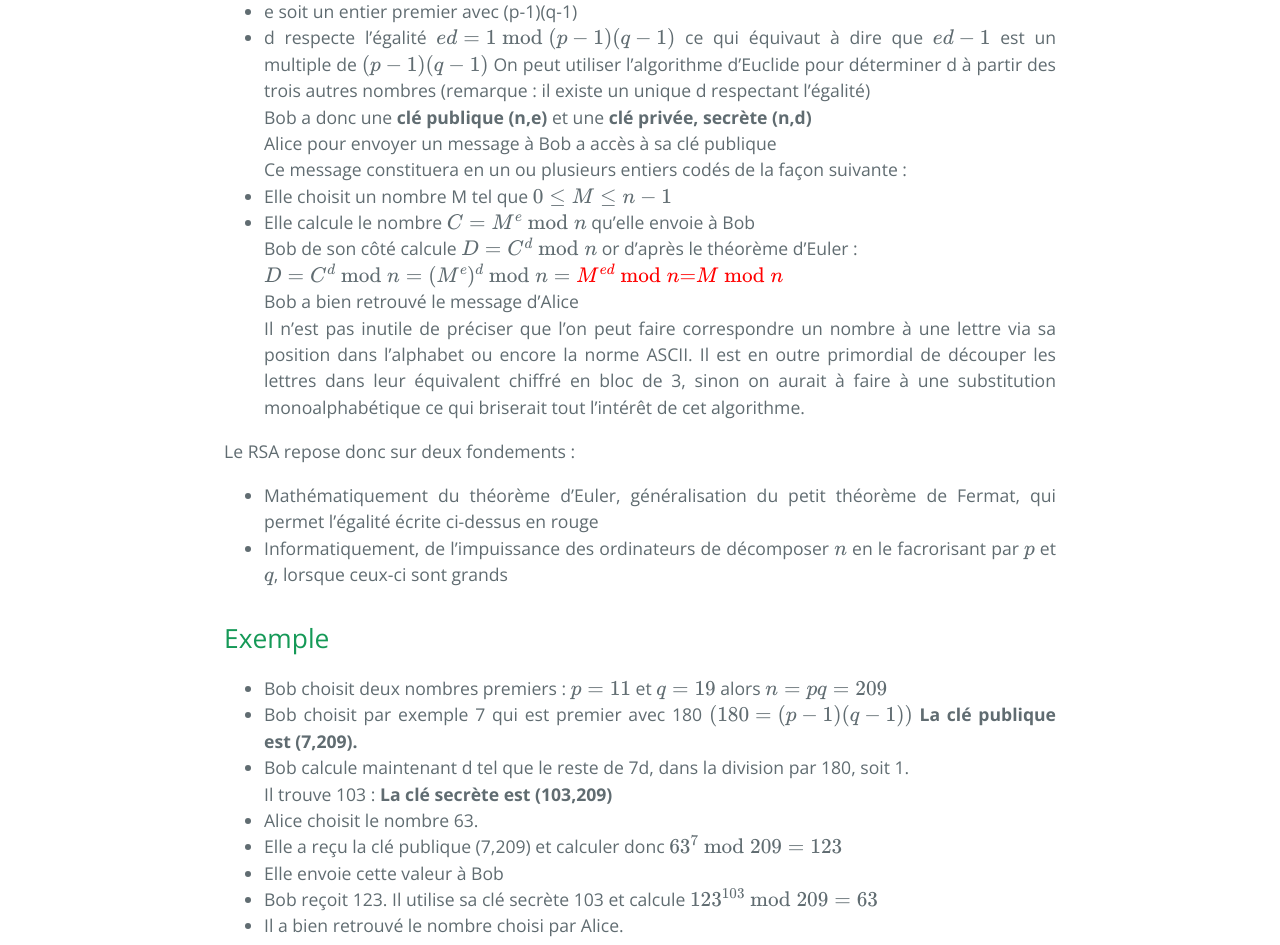
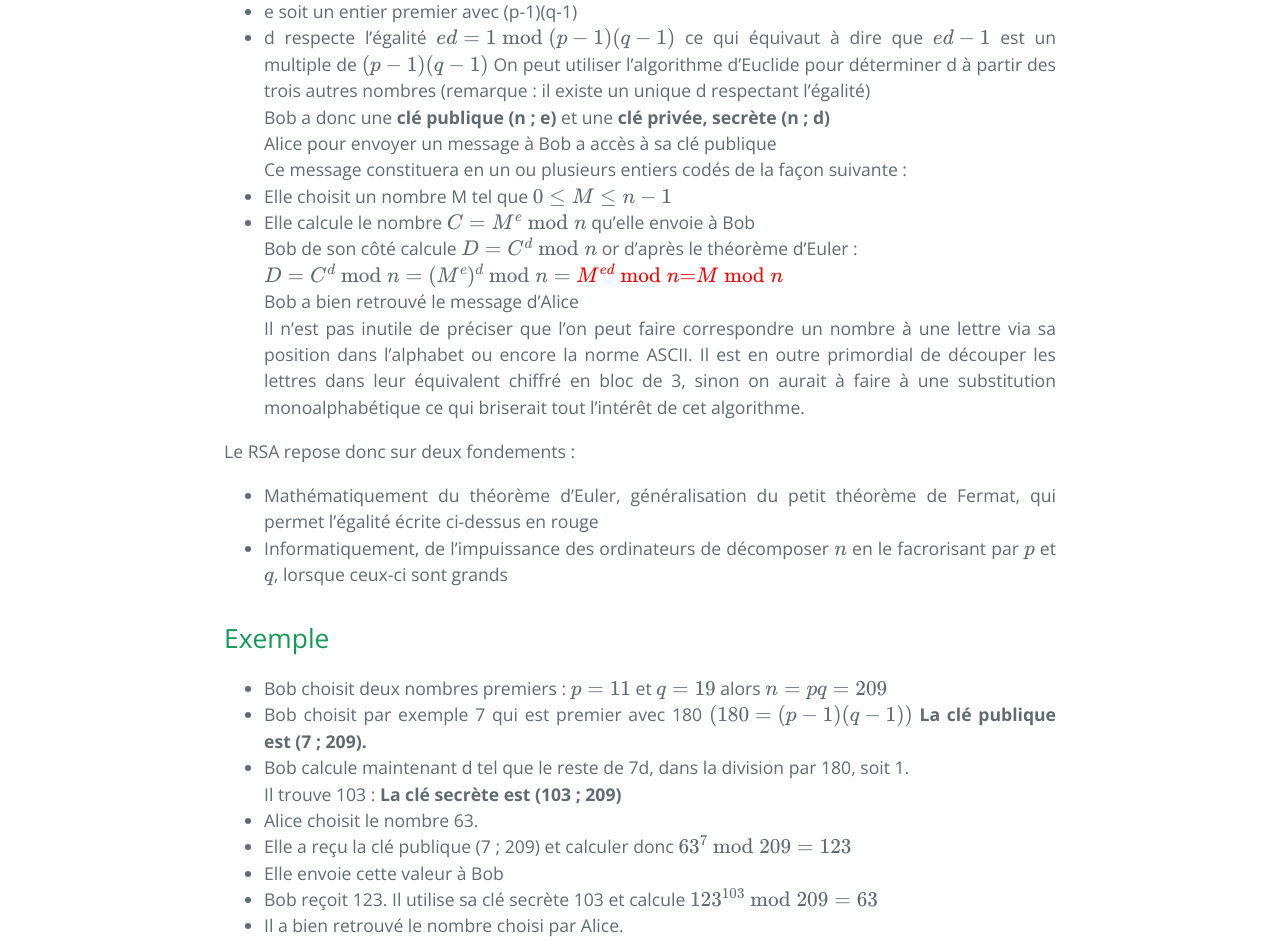
Before and after one commit to SamuelGallay/CryptoTPE, a Jekyll site: the page built from pages/4_Internet/3_rsa.md, in a window 1280 px wide. Shown: the part 862-1807 px from the top of the page. Built offline with Jekyll 4.4.1, drawn with Linux system fonts in a browser that asks for light colours; our own code applies the rules of GitHub Pages for plain Markdown files; formulas are drawn with MathJax 3.

Commit message:
Update 3_rsa.md

```diff
--- a/pages/4_Internet/3_rsa.md
+++ b/pages/4_Internet/3_rsa.md
@@ -20,7 +20,7 @@ Bob détermine 4 nombres $$ p, q, e $$ et $$ d $$ tel que
 * e soit un entier premier avec (p-1)(q-1)
 * d respecte l'égalité $$ ed = 1 \bmod (p-1)(q-1) $$ ce qui équivaut à dire que $$ ed-1 $$ est un multiple de $$ (p-1)(q-1) $$
 On peut utiliser l'algorithme d'Euclide pour déterminer d à partir des trois autres nombres (remarque : il existe un unique d respectant l'égalité) \\
-Bob a donc une **clé publique (n,e)** et une **clé privée, secrète (n,d)** \\
+Bob a donc une **clé publique (n ; e)** et une **clé privée, secrète (n ; d)** \\
 Alice pour envoyer un message à Bob a accès à sa clé publique \\
 Ce message constituera en un ou plusieurs entiers codés de la façon suivante :
 * Elle choisit un nombre M tel que $$ 0 \leq M \leq n-1 $$
@@ -39,11 +39,11 @@ Le RSA repose donc sur deux fondements :
 * Bob choisit deux nombres premiers :
 $$ p = 11 $$ et $$ q = 19 $$ alors $$n = pq = 209 $$
 * Bob choisit par exemple 7 qui est premier avec 180 $$ (180 = (p-1)(q-1)) $$
-**La clé publique est (7,209).**
+**La clé publique est (7 ; 209).**
 * Bob calcule maintenant d tel que le reste de 7d, dans la division par 180, soit 1. \\
-Il trouve 103 : **La clé secrète est (103,209)**
+Il trouve 103 : **La clé secrète est (103 ; 209)**
 * Alice choisit le nombre 63.
-* Elle a reçu la clé publique (7,209) et calculer donc $$ 63^7 \bmod 209 = 123 $$
+* Elle a reçu la clé publique (7 ; 209) et calculer donc $$ 63^7 \bmod 209 = 123 $$
 * Elle envoie cette valeur à Bob
 * Bob reçoit 123. Il utilise sa clé secrète 103 et calcule $$ 123^{103} \bmod 209 = 63 $$
 * Il a bien retrouvé le nombre choisi par Alice.
```
